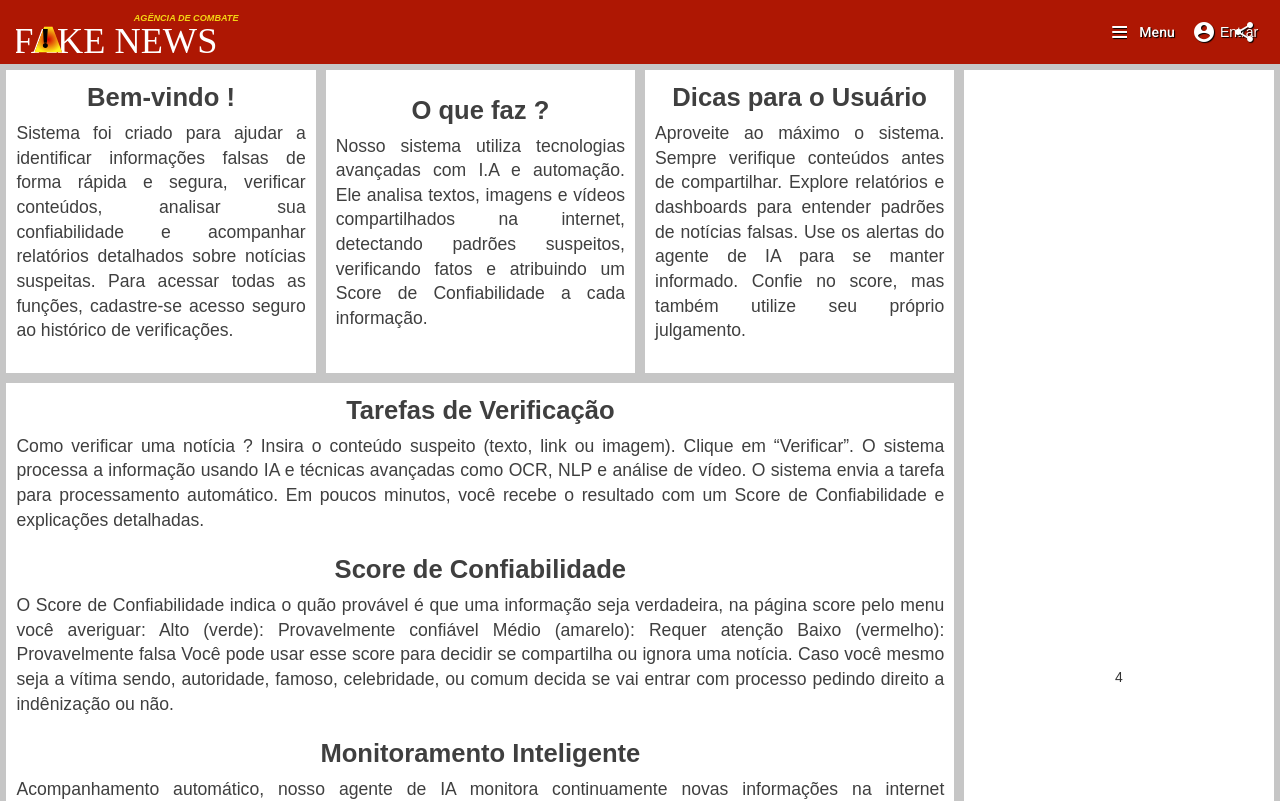
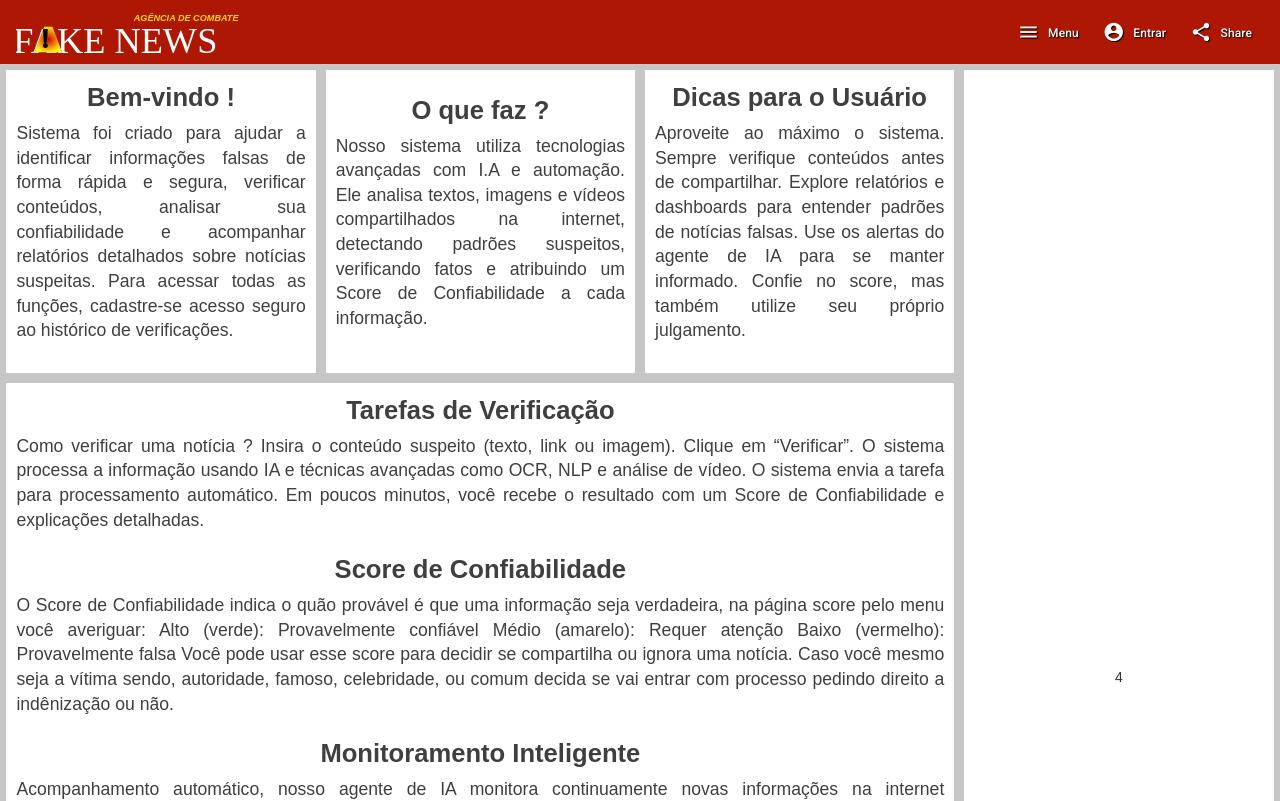
Before and after one commit to gilberto-domingos/fake-news-combat-agency, an Angular app in the folder frontend/: page / in a window 1280 px wide. Shown: the top 801 px of the page. Built offline with nearby package versions, Linux system fonts and the light colour scheme.

Commit message:
refactor: navbar (#17)

```diff
--- a/frontend/src/app/components/navbar/navbar.html
+++ b/frontend/src/app/components/navbar/navbar.html
@@ -1,27 +1,33 @@
 <mat-toolbar>
-  <!-- Logo -->
+  <!-- Esquerda -->
+  <div class="left">
     <img src="assets/logo.svg" alt="b1010code logo" class="logo" />
+  </div>
 
   <span class="spacer"></span>
 
-  <!-- Botão Menu (ícone + texto) -->
+  <!-- Direita -->
+  <div class="right">
+    <!-- Menu -->
     <button mat-button [matMenuTriggerFor]="menu" class="menu-button" aria-label="Menu">
       <mat-icon>menu</mat-icon>
       <span class="menu-text">Menu</span>
     </button>
 
-  <!-- Botão Login (ícone + texto) -->
-  <button mat-icon-button class="account" aria-label="Login">
+    <!-- Entrar -->
+    <button mat-button class="menu-button" aria-label="Login">
       <mat-icon>account_circle</mat-icon>
       <span class="menu-text">Entrar</span>
     </button>
 
-  <!-- Ícone de share -->
-  <button mat-icon-button aria-label="Share">
+    <!-- Share -->
+    <button mat-button class="menu-button" aria-label="Share">
       <mat-icon>share</mat-icon>
+      <span class="menu-text">Share</span>
     </button>
+  </div>
 
-  <!-- Menu de links -->
+  <!-- Menu -->
   <mat-menu #menu="matMenu" panelClass="custom-menu">
     <button mat-menu-item routerLink="/home">Home</button>
     <button mat-menu-item routerLink="/resgister">Cadastro</button>
--- a/frontend/src/app/components/navbar/navbar.scss
+++ b/frontend/src/app/components/navbar/navbar.scss
@@ -13,31 +13,42 @@ mat-toolbar {
     flex: 1 1 auto;
   }
 
+  .left,
+  .right {
+    display: flex;
+    align-items: center;
+    gap: 4px;
+  }
+
   button {
     display: flex;
     align-items: center;
-    gap: 4px;
+    gap: 0.5px; // ligeiro aumento melhora respiração visual
     color: #ffffff;
     text-shadow: 1px 1px 1px black;
     transition: 0.3s;
+    border-radius: 4px;
 
     &:hover {
       background-color: #ffffff;
       color: #ae1703;
-      text-shadow: 1px 1px 1 #000;
+      text-shadow: 1px 1px 1px #000;
     }
 
     mat-icon {
-      font-size: 24px;
-    }
-
-    &.menu-button {
-      padding: 0 9px;
+      font-size: 22px;
+      width: 22px;
+      height: 1px;
+      line-height: 20px;
     }
   }
 
+  .menu-button {
+    padding: 0 12px;
+  }
+
   .menu-text {
-    font-size: 14px;
+    font-size: 12px;
     font-weight: 500;
   }
 }
```
Lines whose indentation alone changed are shown as unchanged.
